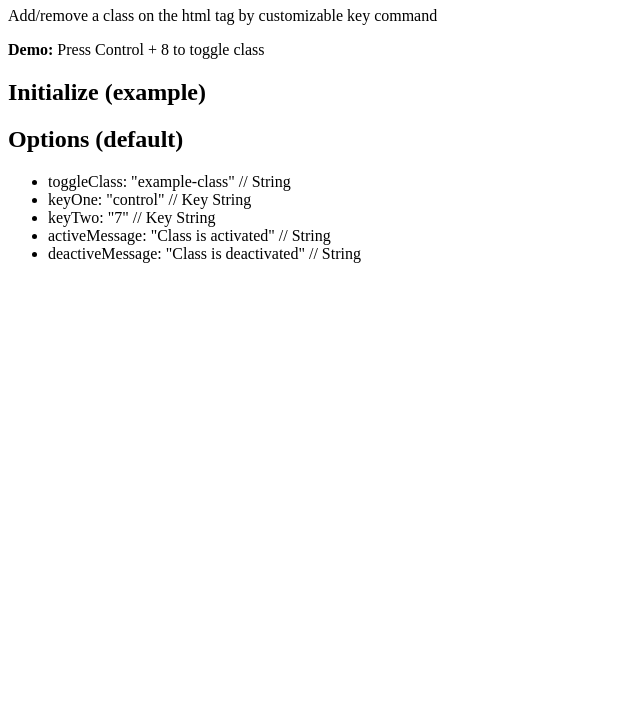
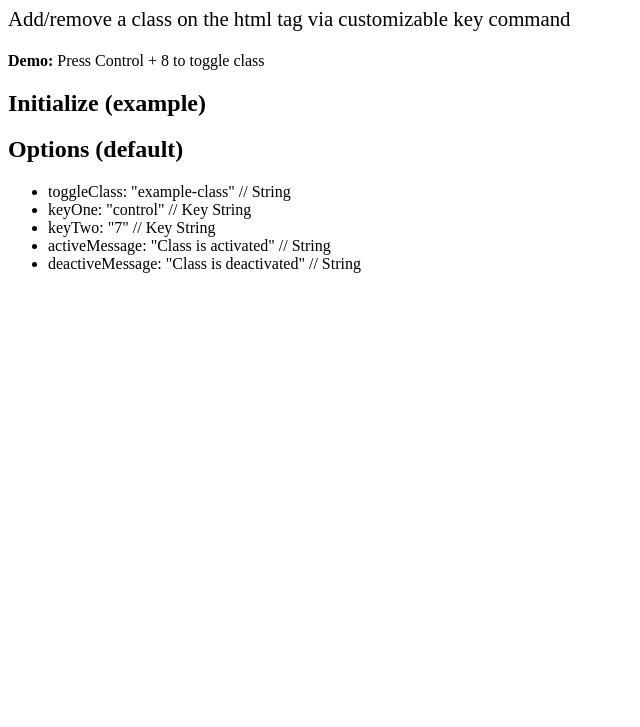
Before and after one commit to marshallcrosby/key-command-class-toggler, a plain HTML site: page index.html in a window 1280 px wide. Shown: the part 73-800 px from the top of the page, without its empty margins (0-640 px from the left). Drawn offline with Linux system fonts and the light colour scheme.

Commit message:
Add description to index.html

```diff
--- a/index.html
+++ b/index.html
@@ -12,11 +12,14 @@
         .view-markup__code {
             padding-top: var(--vm-spacing-common) !important;
         }
+        .lead {
+            font-size: 1.3em;
+        }
     </style>
 </head>
 <body>
     <h1>Key command class toggler</h1>
-    <p>Add/remove a class on the html tag by customizable key command</p>
+    <p class="lead">Add/remove a class on the html tag via customizable key command</p>
     <p><strong>Demo:</strong> Press Control + 8 to toggle class</p>
     <h2>Initialize (example)</h2>
     <span data-view-markup="associated-script: #scriptExample1; render-in-page: true"></span>
```
